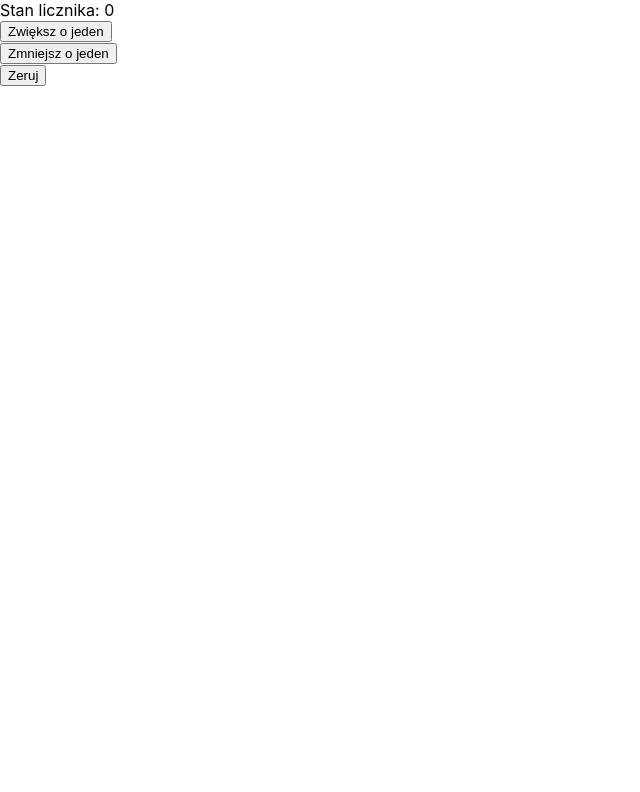
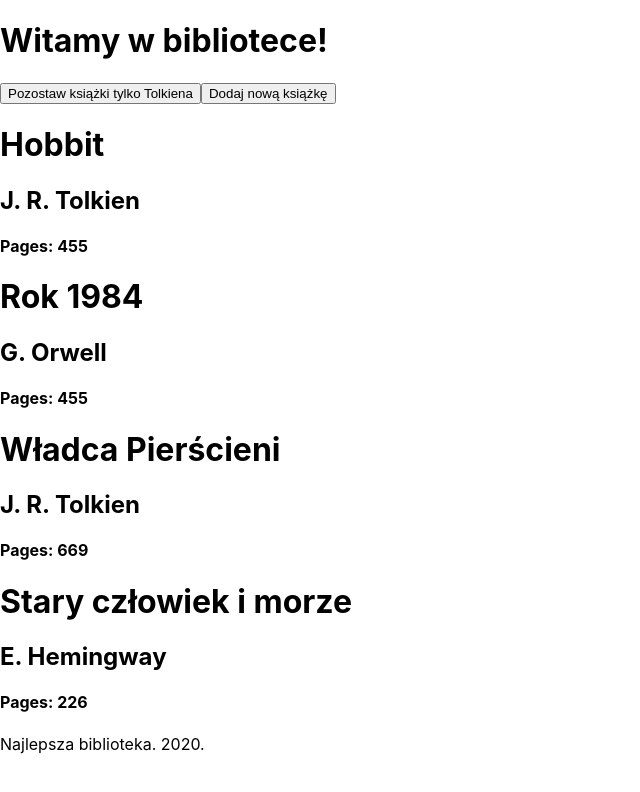
Before and after one commit to marlenaduleba/react-learning, a React (Create React App) app: page / in a window 1280 px wide. Shown: the top 792 px of the page, without its empty margins (0-640 px from the left). Built offline with nearby package versions, Linux system fonts and the light colour scheme.

Commit message:
working with state

```diff
--- a/src/components/book/BookDescription.js
+++ b/src/components/book/BookDescription.js
@@ -1,10 +1,9 @@
 const BookDescription = (props) => {
   return (
     <div>
-    <h1>{props.title}</h1>
-    <h2>{props.author}</h2>
-    <h4>Pages: {props.pages}</h4>
-    <button onClick={() => props.deleteBook(props.id)}></button>
+    <h1>{props.book.title}</h1>
+    <h2>{props.book.author}</h2>
+    <h4>Pages: {props.book.pages}</h4>
     </div>
   );
 
--- a/src/index.js
+++ b/src/index.js
@@ -1,14 +1,14 @@
 import React from "react";
 import ReactDOM from "react-dom/client";
 import "./index.css";
-import Counter from "./components/counter/Counter";
+import Book from "./pages/book/Book";
 
 import reportWebVitals from "./reportWebVitals";
 
 const root = ReactDOM.createRoot(document.getElementById("root"));
 root.render(
   <React.StrictMode>
-    <Counter />
+    <Book />
   </React.StrictMode>
 );
 
--- a/src/pages/book/Book.js
+++ b/src/pages/book/Book.js
@@ -31,17 +31,47 @@ class Book extends Component {
       ],
     };
   }
+
+  updateBooks = () => {
+    this.setState({
+      books: [
+        {
+          title: "Hobbit",
+          author: "J. R. Tolkien",
+          pages: "455",
+        },
+        {
+          title: "Władca Pierścieni",
+          author: "J. R. Tolkien",
+          pages: "669",
+        },
+      ],
+    });
+  };
+
+  addNewBook = () => {
+    this.setState((prevState) => ({
+      books: [
+        ...prevState.books,
+        {
+          title: "Nowy wspaniały świat",
+          author: "A. Huxley",
+          pages: "255",
+        },
+      ],
+    }));
+  };
+
   render() {
     return (
       <div>
         <Header />
-
+        <button onClick={this.updateBooks}>
+          Pozostaw książki tylko Tolkiena
+        </button>
+        <button onClick={this.addNewBook}>Dodaj nową książkę</button>
         {this.state.books.map((book, i) => (
-          <BookDescription
-            key={i}
-          {...book}
-          deleteBook={this.deleteSingleBook}
-          />
+          <BookDescription key={i} book={book} />
         ))}
 
         <Footer />
```
